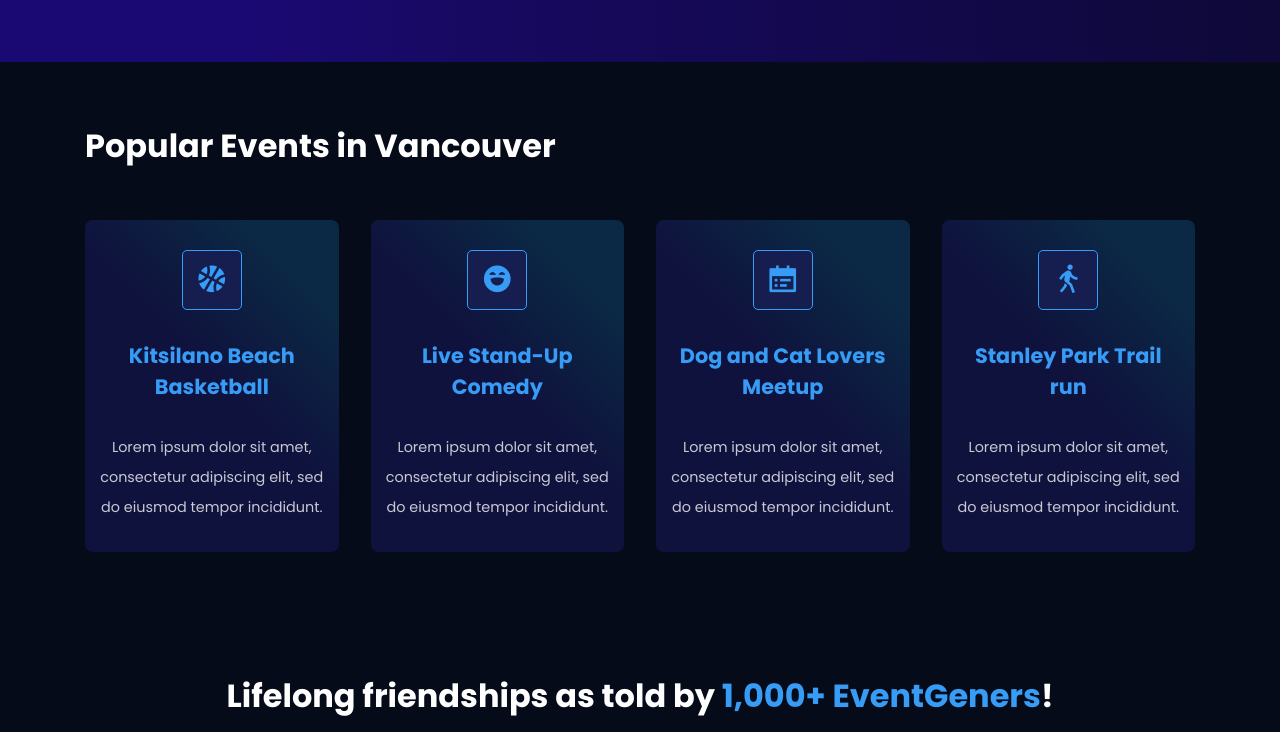
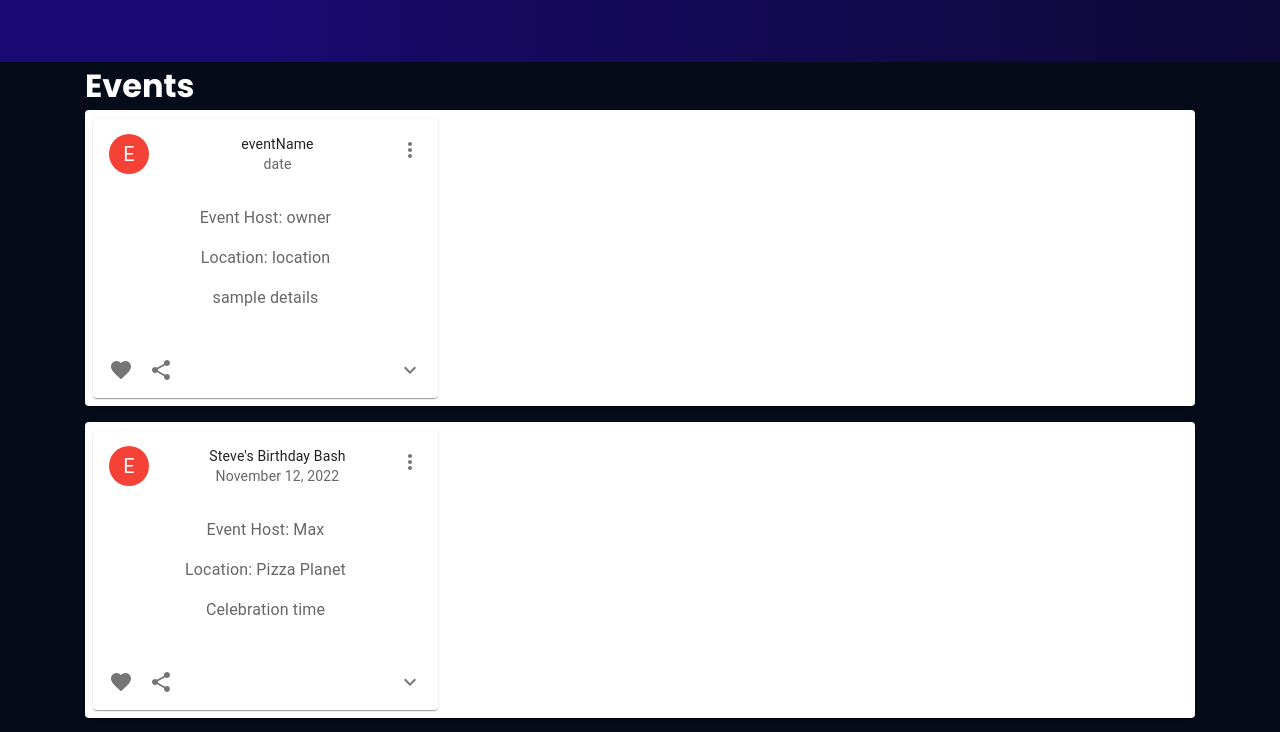
Before and after one commit to jzc77/Serverless-EventGen, a React (Create React App) app: page / in a window 1280 px wide. Shown: the part 874-1606 px from the top of the page. Built offline with nearby package versions, Linux system fonts and the light colour scheme.

Commit message:
eventPage lists sample events

```diff
--- a/package.json
+++ b/package.json
@@ -3,6 +3,12 @@
   "version": "0.1.0",
   "private": true,
   "dependencies": {
+    "@emotion/react": "^11.10.5",
+    "@emotion/styled": "^11.10.5",
+    "@material-ui/core": "^4.12.4",
+    "@mui/icons-material": "^5.10.9",
+    "@mui/material": "^5.10.10",
+    "@mui/styled-engine-sc": "^5.10.6",
     "@testing-library/jest-dom": "^5.16.5",
     "@testing-library/react": "^13.4.0",
     "@testing-library/user-event": "^13.5.0",
--- a/src/App.js
+++ b/src/App.js
@@ -13,6 +13,7 @@ import Search from './components/UI/Newsletter';
 import Footer from './components/Footer/Footer';
 
 import LoginModal from './components/Header/LoginModal.jsx' // added
+import { EventPage } from './pages/events/eventPage';
 
 function App() {
   const [modalOpen, setModalOpen] = useState(false); // added
@@ -63,6 +64,7 @@ function App() {
       {/* {false && <Hero theme={theme} />} */}
       {/* <Counter /> */}
       <Search />
+      <EventPage />
       <Services />
       {/* <About /> */}
       {/* <Team /> */}
--- /dev/null
+++ b/src/pages/events/eventCard.js
@@ -0,0 +1,135 @@
+import * as React from 'react';
+import { styled } from '@mui/material/styles';
+import Card from '@mui/material/Card';
+import CardHeader from '@mui/material/CardHeader';
+import CardMedia from '@mui/material/CardMedia';
+import CardContent from '@mui/material/CardContent';
+import CardActions from '@mui/material/CardActions';
+import Collapse from '@mui/material/Collapse';
+import Avatar from '@mui/material/Avatar';
+import IconButton from '@mui/material/IconButton';
+import Typography from '@mui/material/Typography';
+import { red } from '@mui/material/colors';
+import FavoriteIcon from '@mui/icons-material/Favorite';
+import ShareIcon from '@mui/icons-material/Share';
+import ExpandMoreIcon from '@mui/icons-material/ExpandMore';
+import MoreVertIcon from '@mui/icons-material/MoreVert';
+import PropTypes from "prop-types";
+
+const ExpandMore = styled((props) => {
+  const { expand, ...other } = props;
+  return <IconButton {...other} />;
+})(({ theme, expand }) => ({
+  transform: !expand ? 'rotate(0deg)' : 'rotate(180deg)',
+  marginLeft: 'auto',
+  transition: theme.transitions.create('transform', {
+    duration: theme.transitions.duration.shortest,
+  }),
+}));
+
+function EventCard(props) {
+  const [eventData, setEventData] = React.useState([]);
+
+  const [expanded, setExpanded] = React.useState(false);
+
+  const handleExpandClick = () => {
+    setExpanded(!expanded);
+  };
+
+  React.useEffect(() => {
+    setEventData(props.data);
+  }, [props.data]);
+
+  return (
+    <Card sx={{ maxWidth: 345 }}>
+      <CardHeader
+        avatar={
+          <Avatar sx={{ bgcolor: red[500] }} aria-label="recipe">
+            E
+          </Avatar>
+        }
+        action={
+          <IconButton aria-label="settings">
+            <MoreVertIcon />
+          </IconButton>
+        }
+        title={props.title}
+        subheader={props.date}
+      />
+      {/* <CardMedia
+        component="img"
+        height="194"
+        image="/static/images/cards/paella.jpg"
+        alt="Paella dish"
+      /> */}
+      <CardContent>
+        <Typography variant="body2" color="text.secondary">
+          <Typography paragraph>
+            Event Host: {props.owner}
+            </Typography>
+          <Typography paragraph>
+            Location: {props.location}
+          </Typography>
+          <Typography paragraph>
+            {props.details}
+          </Typography>
+        </Typography>
+      </CardContent>
+      <CardActions disableSpacing>
+        <IconButton aria-label="like this event">
+          <FavoriteIcon />
+        </IconButton>
+        <IconButton aria-label="share">
+          <ShareIcon />
+        </IconButton>
+        <ExpandMore
+          expand={expanded}
+          onClick={handleExpandClick}
+          aria-expanded={expanded}
+          aria-label="show more"
+        >
+          <ExpandMoreIcon />
+        </ExpandMore>
+      </CardActions>
+      <Collapse in={expanded} timeout="auto" unmountOnExit>
+        <CardContent>
+          <Typography paragraph>Event details:</Typography>
+          <Typography paragraph>
+            Heat 1/2 cup of the broth in a pot until simmering, add saffron and set
+            aside for 10 minutes.
+          </Typography>
+          <Typography paragraph>
+            Heat oil in a (14- to 16-inch) paella pan or a large, deep skillet over
+            medium-high heat. Add chicken, shrimp and chorizo, and cook, stirring
+            occasionally until lightly browned, 6 to 8 minutes. Transfer shrimp to a
+            large plate and set aside, leaving chicken and chorizo in the pan. Add
+            pimentón, bay leaves, garlic, tomatoes, onion, salt and pepper, and cook,
+            stirring often until thickened and fragrant, about 10 minutes. Add
+            saffron broth and remaining 4 1/2 cups chicken broth; bring to a boil.
+          </Typography>
+          <Typography paragraph>
+            Add rice and stir very gently to distribute. Top with artichokes and
+            peppers, and cook without stirring, until most of the liquid is absorbed,
+            15 to 18 minutes. Reduce heat to medium-low, add reserved shrimp and
+            mussels, tucking them down into the rice, and cook again without
+            stirring, until mussels have opened and rice is just tender, 5 to 7
+            minutes more. (Discard any mussels that don&apos;t open.)
+          </Typography>
+          <Typography>
+            Set aside off of the heat to let rest for 10 minutes, and then serve.
+          </Typography>
+        </CardContent>
+      </Collapse>
+    </Card>
+  );
+}
+
+EventCard.propTypes = {
+  title: PropTypes.string.isRequired,
+  owner: PropTypes.string.isRequired,
+  date: PropTypes.string.isRequired,
+  location: PropTypes.string.isRequired,
+  details: PropTypes.string.isRequired,
+};
+
+export default EventCard;
--- /dev/null
+++ b/src/pages/events/eventPage.js
@@ -0,0 +1,33 @@
+import React, { useState, useEffect } from "react";
+import EventStack from "./eventStack";
+
+export const EventPage = (props) => {
+    // States
+	const [data, setData] = useState({
+		events: [
+        ["eventName", "date", "location", "sample details", "owner", "eventType"],
+        ["Steve's Birthday Bash", "November 12, 2022", "Pizza Planet", "Celebration time", "Max", "Party"],
+        ["Clown Convention", "December 8th, 2022", "BCIT Burnaby Campus", "haha", "Nabil", "Convention"]
+        ]
+	});
+    // sample eventdata array: ["eventTitle", "date", "location", "details", "owner"]
+
+    const [searchQuery, setSearchQuery] = useState({
+		query: "",
+	});
+    const [location, setLocation] = useState({
+		location: "",
+	});
+    const [type, setType] = useState({
+		eventType: "",
+	});
+
+
+    return (
+        <div className='container'>
+            <h1>Events</h1>
+
+            <EventStack data={data.events}/>
+        </div>
+    )
+}
--- /dev/null
+++ b/src/pages/events/eventStack.js
@@ -0,0 +1,51 @@
+import * as React from 'react';
+import Box from '@mui/material/Box';
+import Paper from '@mui/material/Paper';
+import Stack from '@mui/material/Stack';
+import EventCard from './eventCard';
+import { styled } from '@mui/material/styles';
+
+const Item = styled(Paper)(({ theme }) => ({
+  backgroundColor: theme.palette.mode === 'dark' ? '#1A2027' : '#fff',
+  ...theme.typography.body2,
+  padding: theme.spacing(1),
+  textAlign: 'center',
+  color: theme.palette.text.secondary,
+}));
+
+function EventStack(props) {
+    const [eventList, setEventList] = React.useState([]);
+
+    React.useEffect(() => {
+        console.log(props.data);
+      setEventList(props.data);
+    }, [props.data]);
+
+    //generate the table data to columns
+     const generateEventStack = () => {
+        return eventList.map((event) => (
+            <Item>
+                <EventCard
+                    title={event[0]}
+                    date={event[1]}
+                    location={event[2]}
+                    details={event[3]}
+                    owner={event[4]}
+                />
+            </Item>
+        ));
+    };
+
+  return (
+    <Box sx={{ width: '100%' }}>
+      <Stack spacing={2}>
+        {/* <Item>Item 1</Item>
+        <Item>Item 2</Item>
+        <Item>Item 3</Item> */}
+        {generateEventStack()}
+      </Stack>
+    </Box>
+  );
+}
+
+export default EventStack;
```
Also changed, not shown: 1 other file (tests, documents, lock files or other folders).
